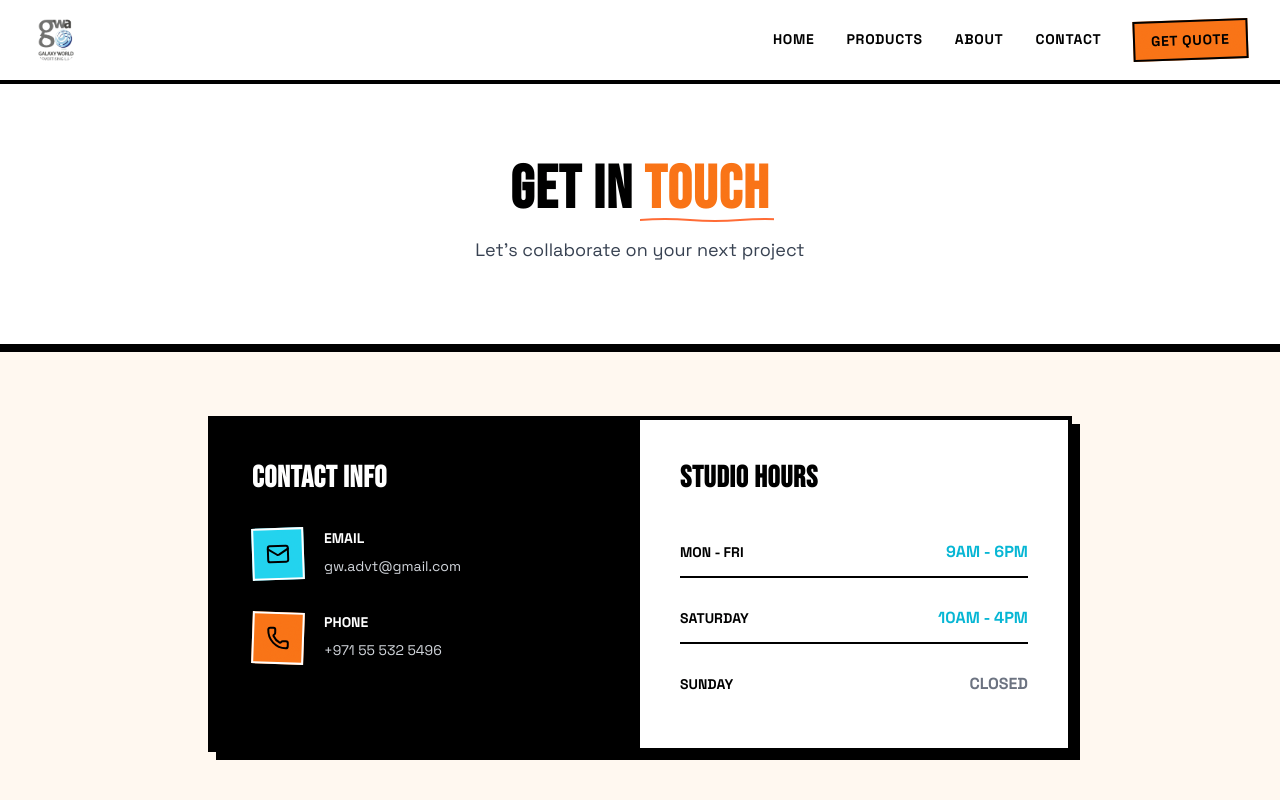
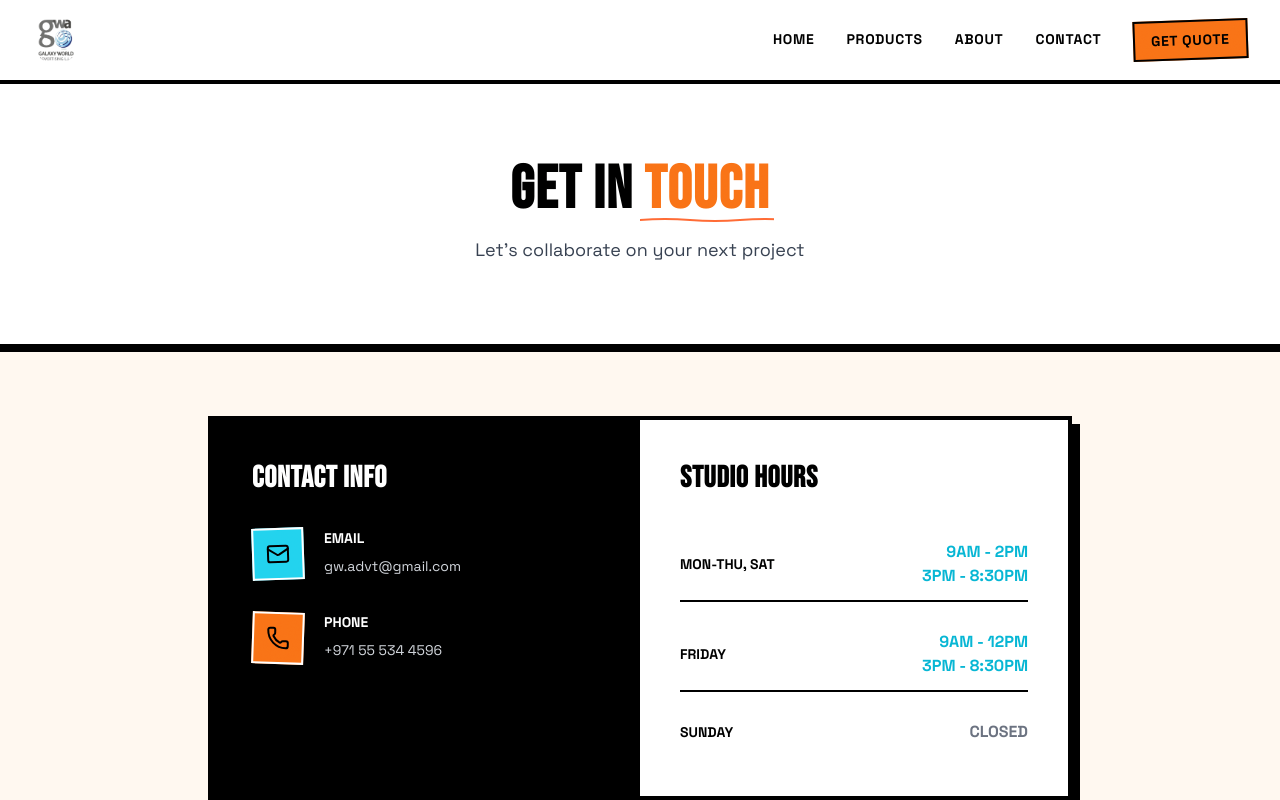
Before and after one commit to abcxhadi/GWAPrinting2, a React (Vite) app in the folder Website/: page /contact in a window 1280 px wide. Shown: the top 800 px of the page. Built offline with nearby package versions, Linux system fonts and the light colour scheme.

Commit message:
contact info correction

```diff
--- a/Website/src/pages/ContactPage.jsx
+++ b/Website/src/pages/ContactPage.jsx
@@ -47,7 +47,7 @@ export function ContactPage() {
                       Phone
                     </p>
                     <p className="font-mono text-gray-300 text-sm">
-                      +971 55 532 5496
+                      +971 55 534 4596
                     </p>
                   </div>
                 </div>
@@ -62,19 +62,21 @@ export function ContactPage() {
               <div className="space-y-4">
                 <div className="flex justify-between items-center py-3 border-b-2 border-black">
                   <span className="font-mono text-black font-bold uppercase text-sm">
-                    Mon - Fri
+                    Mon-Thu, Sat
                   </span>
-                  <span className="font-mono text-cyan-500 font-bold">
-                    9AM - 6PM
-                  </span>
+                  <div className="font-mono text-cyan-500 font-bold text-right">
+                    <div>9AM - 2PM</div>
+                    <div>3PM - 8:30PM</div>
+                  </div>
                 </div>
                 <div className="flex justify-between items-center py-3 border-b-2 border-black">
                   <span className="font-mono text-black font-bold uppercase text-sm">
-                    Saturday
+                    Friday
                   </span>
-                  <span className="font-mono text-cyan-500 font-bold">
-                    10AM - 4PM
-                  </span>
+                  <div className="font-mono text-cyan-500 font-bold text-right">
+                    <div>9AM - 12PM</div>
+                    <div>3PM - 8:30PM</div>
+                  </div>
                 </div>
                 <div className="flex justify-between items-center py-3">
                   <span className="font-mono text-black font-bold uppercase text-sm">
```
